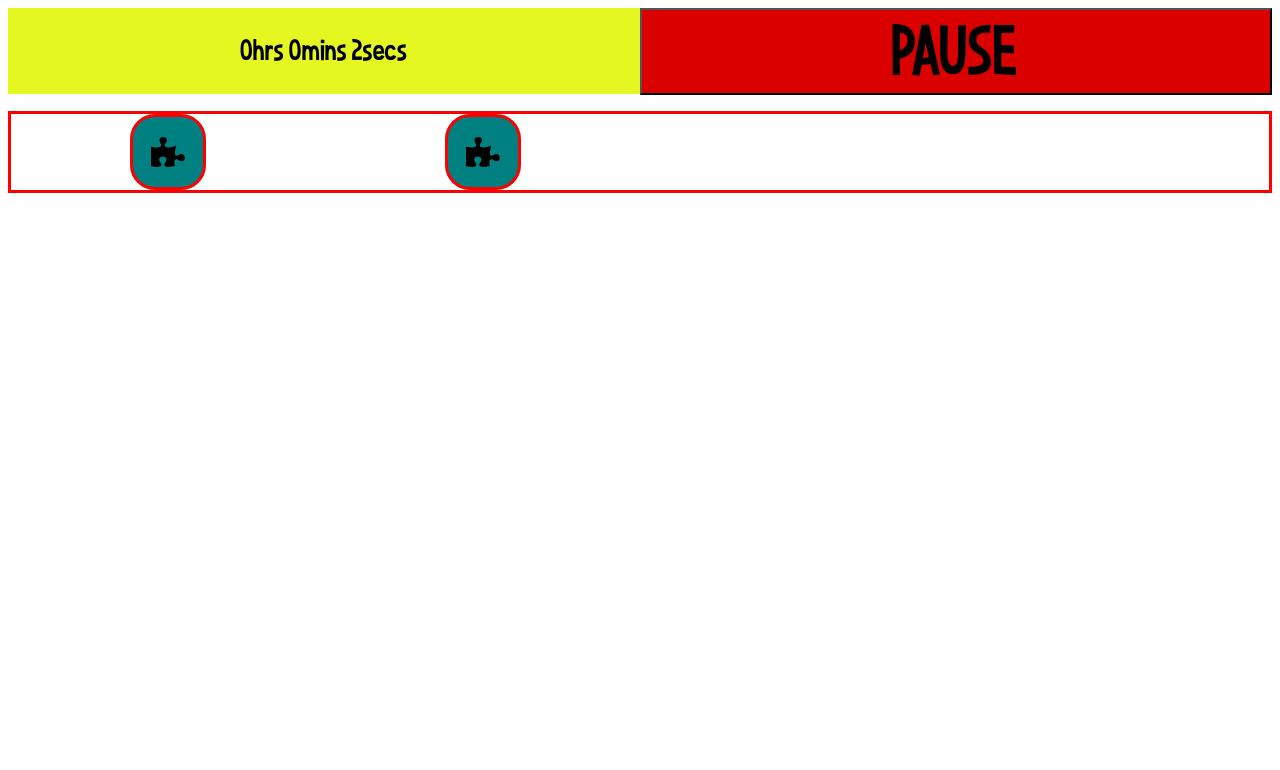
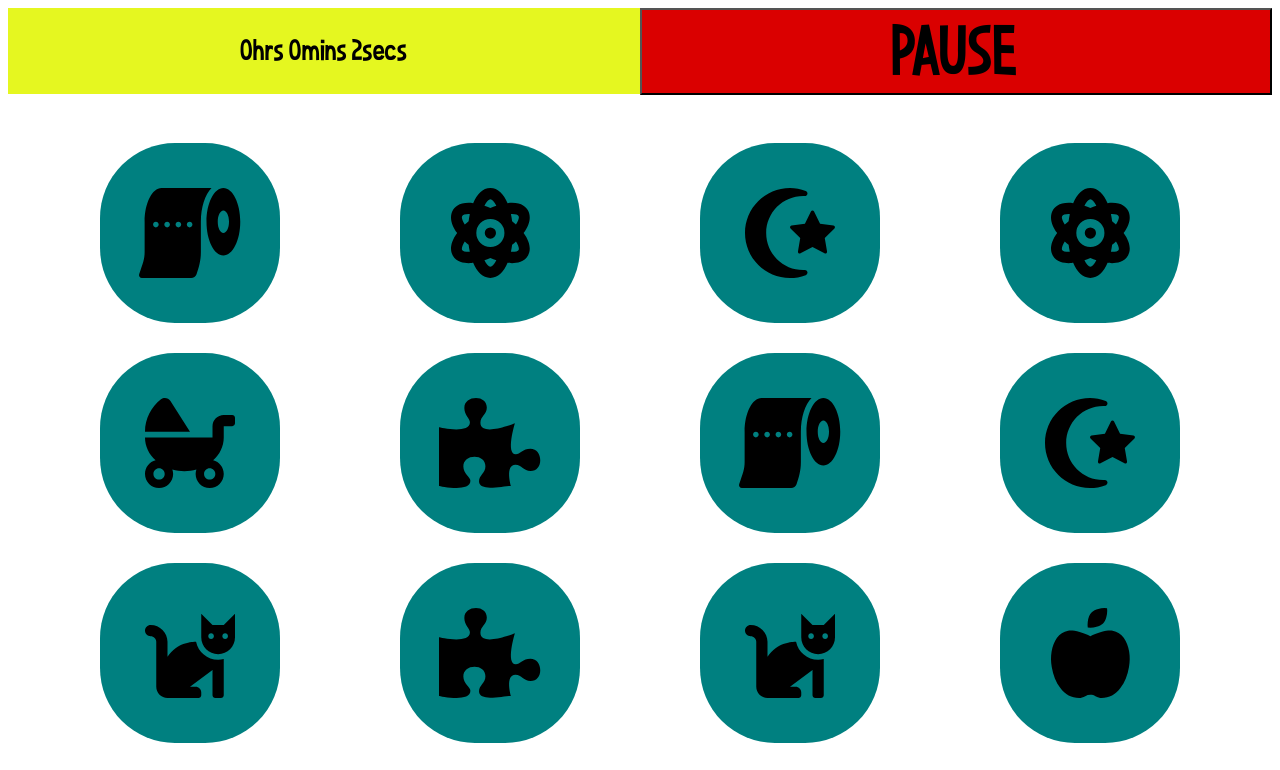
Before and after one commit to ttdoan/web-app-memory-game, a React app: page / in a window 1280 px wide. Both pictures are taken after a click on the button "PLAY". Shown: the top 770 px of the page. Built offline with nearby package versions, Linux system fonts and the light colour scheme.

Commit message:
Updating the board's style to different screen sizes

```diff
--- a/src/css/style.css
+++ b/src/css/style.css
@@ -138,136 +138,18 @@ select {
   font-size: 20px;
 }
 
-.board {
-  display: grid;
-  grid-template-columns: repeat(4, 1fr);
-  justify-items: center;
-  list-style: none;
-  border: solid red;
-  padding: 0;
+/* Small devices (portrait tablets and large phones, 600px and up) */
+@media only screen and (min-width: 600px) {
 }
 
-.match-item-container {
-  display: grid;
-  grid-column: span 1;
-  position: relative;
-  border: solid red;
-  width: 70px;
-  height: 70px;
-  transform-style: preserve-3d;
-  justify-items: center;
-  transition: transform 0.6s;
-  cursor: pointer;
-  background-color: teal;
-  border-radius: 25px;
+/* Medium devices (landscape tablets, 768px and up) */
+@media only screen and (min-width: 768px) {
 }
 
-.match-item,
-.back-item {
-  position: absolute;
-  width: 100%;
-  height: 100%;
-  -webkit-backface-visibility: hidden;
-  -moz-backface-visibility: hidden;
-  backface-visibility: hidden;
-  border-radius: 25px;
+/* Large devices (laptops/desktops, 992px and up) */
+@media only screen and (min-width: 992px) {
 }
 
-.match-item {
-  font-size: 30px;
+/* Extra large devices (large laptops and desktops, 1200px and up) */
+@media only screen and (min-width: 1200px) {
 }
-
-.back-item {
-  background-color: yellow;
-  color: yellow;
-  border: solid orange;
-  transform: rotateY(180deg);
-}
-
-.flipped {
-  transform: rotateY(180deg);
-}
-
-.flip-back {
-  transform: rotate(0deg);
-}
-
-.correct-match {
-  cursor: default;
-  background: #e5f720;
-  /* font-size: 33px; */
-  animation-name: rubberBand;
-  -webkit-backface-visibility: visible !important;
-  backface-visibility: visible !important;
-  animation-duration: 0.75s;
-}
-
-.incorrect-match {
-  animation-name: pulse;
-  /* animation-duration: 0.75s; */
-  animation-duration: 1.35s;
-  background: #e2043b;
-  animation-fill-mode: none;
-}
-
-.disabled {
-  pointer-events: none;
-}
-
-@keyframes flip {
-  from {
-    transform: rotateY(0deg);
-  }
-  to {
-    transform: rotateY(180deg);
-  }
-}
-
-@keyframes pulse {
-  0% {
-    transform: scale3d(1, 1, 1);
-  }
-
-  25% {
-    transform: scale3d(1.2, 1.2, 1.2);
-  }
-
-  75% {
-    transform: scale3d(1, 1, 1);
-  }
-
-  100% {
-    transform: rotateY(180deg);
-    transition: transform 2s;
-  }
-}
-
-@keyframes rubberBand {
-  from {
-    transform: scale3d(1, 1, 1);
-  }
-
-  30% {
-    transform: scale3d(1.25, 0.75, 1);
-  }
-
-  40% {
-    transform: scale3d(0.75, 1.25, 1);
-  }
-
-  50% {
-    transform: scale3d(1.15, 0.85, 1);
-  }
-
-  65% {
-    transform: scale3d(0.95, 1.05, 1);
-  }
-
-  75% {
-    transform: scale3d(1.05, 0.95, 1);
-  }
-
-  to {
-    transform: scale3d(1, 1, 1);
-  }
-}
--- a/src/js/components/GameConfig.js
+++ b/src/js/components/GameConfig.js
@@ -8,7 +8,7 @@ export default function GameConfig(props) {
         Number of Pairs:
       </label>
       <select id="numPairs">
-        <option value="1">1</option>
+        {/* <option value="1">1</option> */}
         <option value="8">8</option>
         <option value="9">9</option>
       </select>
--- a/src/js/main.js
+++ b/src/js/main.js
@@ -10,6 +10,7 @@ import Board from "./components/Board";
 import Dashboard from "./components/Dashboard";
 // Dependencies
 import "./../css/style.css";
+import "./../scss/board.scss";
 
 function Game() {
   return (
--- /dev/null
+++ b/src/scss/board.scss
@@ -0,0 +1,248 @@
+$match-item-size: 60px;
+$match-item-border-radius: 25px;
+$row-gap: 10px;
+$board-margin-top: 16px;
+$icon-size: $match-item-size/2;
+
+.board {
+  display: grid;
+  grid-template-columns: repeat(4, 1fr);
+  row-gap: $row-gap;
+  justify-items: center;
+  list-style: none;
+  padding: 0;
+  margin: auto;
+  margin-top: $board-margin-top;
+  justify-items: center;
+}
+
+.match-item-container {
+  display: grid;
+  grid-column: span 1;
+  position: relative;
+  width: $match-item-size;
+  height: $match-item-size;
+  transform-style: preserve-3d;
+  justify-items: center;
+  transition: transform 0.6s;
+  cursor: pointer;
+  background-color: teal;
+  border-radius: $match-item-border-radius;
+}
+
+.match-item,
+.back-item {
+  position: absolute;
+  width: 100%;
+  height: 100%;
+  -webkit-backface-visibility: hidden;
+  -moz-backface-visibility: hidden;
+  backface-visibility: hidden;
+  border-radius: $match-item-border-radius;
+}
+
+.match-item {
+  font-size: $icon-size;
+}
+
+.back-item {
+  background-color: yellow;
+  color: yellow;
+  border: solid orange;
+  transform: rotateY(180deg);
+}
+
+.flipped {
+  transform: rotateY(180deg);
+}
+
+.flip-back {
+  transform: rotate(0deg);
+}
+
+.correct-match {
+  cursor: default;
+  background: #e5f720;
+  /* font-size: 33px; */
+  animation-name: rubberBand;
+  -webkit-backface-visibility: visible !important;
+  backface-visibility: visible !important;
+  animation-duration: 0.75s;
+}
+
+.incorrect-match {
+  animation-name: pulse;
+  /* animation-duration: 0.75s; */
+  animation-duration: 1.35s;
+  background: #e2043b;
+  animation-fill-mode: none;
+}
+
+.disabled {
+  pointer-events: none;
+}
+
+@keyframes flip {
+  from {
+    transform: rotateY(0deg);
+  }
+  to {
+    transform: rotateY(180deg);
+  }
+}
+
+@keyframes pulse {
+  0% {
+    transform: scale3d(1, 1, 1);
+  }
+
+  25% {
+    transform: scale3d(1.2, 1.2, 1.2);
+  }
+
+  75% {
+    transform: scale3d(1, 1, 1);
+  }
+
+  100% {
+    transform: rotateY(180deg);
+    transition: transform 2s;
+  }
+}
+
+@keyframes rubberBand {
+  from {
+    transform: scale3d(1, 1, 1);
+  }
+
+  30% {
+    transform: scale3d(1.25, 0.75, 1);
+  }
+
+  40% {
+    transform: scale3d(0.75, 1.25, 1);
+  }
+
+  50% {
+    transform: scale3d(1.15, 0.85, 1);
+  }
+
+  65% {
+    transform: scale3d(0.95, 1.05, 1);
+  }
+
+  75% {
+    transform: scale3d(1.05, 0.95, 1);
+  }
+
+  to {
+    transform: scale3d(1, 1, 1);
+  }
+}
+
+/* Small devices (portrait tablets and large phones, 600px and up) */
+@media only screen and (min-width: 600px) {
+  .board {
+    justify-items: center;
+  }
+
+  .match-item-container {
+    width: $match-item-size * 1.5;
+    height: $match-item-size * 1.5;
+    border-radius: $match-item-border-radius * 1.5;
+  }
+
+  .match-item,
+  .back-item {
+    border-radius: $match-item-border-radius * 1.5;
+  }
+
+  .match-item {
+    font-size: $icon-size * 1.5;
+  }
+}
+
+/* Medium devices (landscape tablets, 768px and up) */
+@media only screen and (min-width: 768px) {
+  .match-item-container {
+    width: $match-item-size * 2;
+    height: $match-item-size * 2;
+    border-radius: $match-item-border-radius * 2;
+  }
+
+  .match-item,
+  .back-item {
+    border-radius: $match-item-border-radius * 2;
+  }
+
+  .match-item {
+    font-size: $icon-size * 2;
+  }
+}
+
+/* Large devices (laptops/desktops, 992px and up) */
+@media only screen and (min-width: 992px) {
+  .match-item-container {
+    width: $match-item-size * 2.5;
+    height: $match-item-size * 2.5;
+    border-radius: $match-item-border-radius * 2.5;
+  }
+
+  .match-item,
+  .back-item {
+    border-radius: $match-item-border-radius * 2.5;
+  }
+
+  .match-item {
+    font-size: $icon-size * 2.5;
+  }
+}
+
+/* Extra large devices (large laptops and desktops, 1200px and up) */
+@media only screen and (min-width: 1200px) {
+  .board {
+    max-width: 1200px;
+  }
+
+  .match-item-container {
+    width: $match-item-size * 3;
+    height: $match-item-size * 3;
+    border-radius: $match-item-border-radius * 3;
+  }
+
+  .match-item,
+  .back-item {
+    border-radius: $match-item-border-radius * 3;
+  }
+
+  .match-item {
+    font-size: $icon-size * 3;
+  }
+}
+
+$screen-sizes: 600px 768px 992px 1200px;
+$multipliers: 1.5 2 2.5 3;
+
+@for $i from 1 through 4 {
+  @media only screen and (min-width: nth($screen-sizes, $i)) {
+    .board {
+      row-gap: $row-gap * nth($multipliers, $i);
+      margin-top: $board-margin-top * nth($multipliers, $i);
+    }
+
+    .match-item-container {
+      width: $match-item-size * nth($multipliers, $i);
+      height: $match-item-size * nth($multipliers, $i);
+      border-radius: $match-item-border-radius * nth($multipliers, $i);
+    }
+
+    .match-item,
+    .back-item {
+      border-radius: $match-item-border-radius * nth($multipliers, $i);
+    }
+
+    .match-item {
+      font-size: $icon-size * nth($multipliers, $i);
+    }
+  }
+}
```
